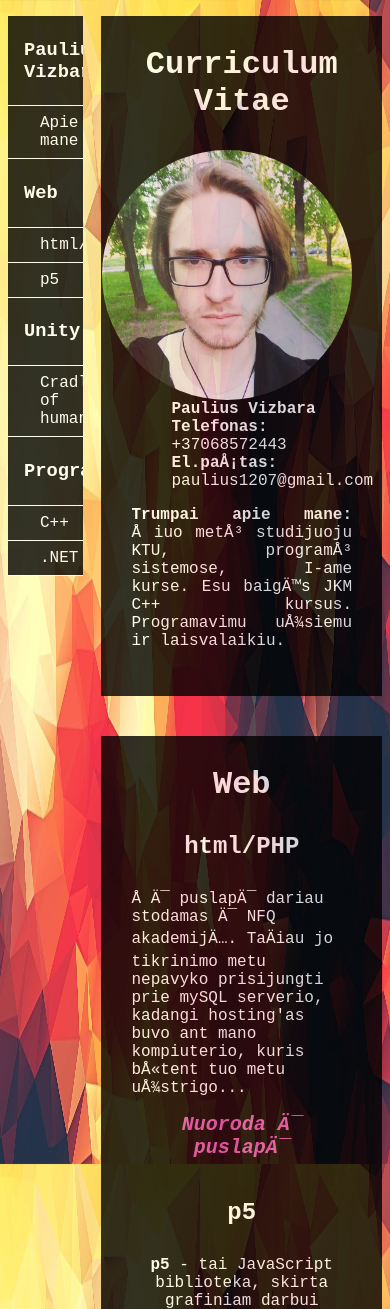
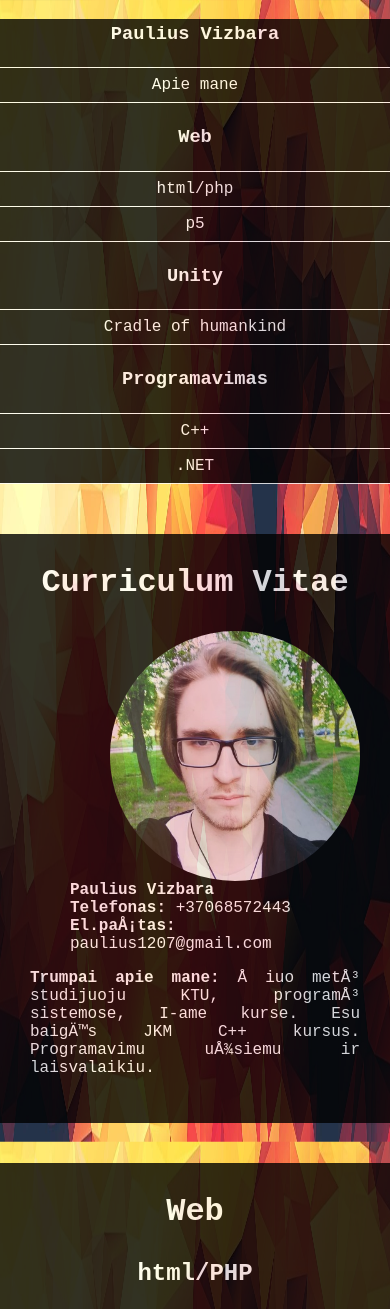
Before and after one commit to FriendlyBurrito/PauliusVizbara, a PHP site: page / in a window 390 px wide. Shown: the top 1309 px of the page. Run offline with PHP 8.4, Linux system fonts and the light colour scheme.

Commit message:
static menu, mobile

```diff
--- a/index.html
+++ b/index.html
@@ -7,9 +7,10 @@
 	</head>
 
 	<body>
-		<div class="leftcolumn" >
-			<div class="Navigation">
-				<ul>
+
+
+
+				<ul class="leftcolumn Navigation">
 					<li><h3> Paulius Vizbara </h3> </li>
 						<li><a href="#cv"> Apie mane</a></li>
 					<li><h3> Web </h3> </li>
@@ -22,9 +23,9 @@
 						<li><a href="#dotnet"> .NET</a></li>
 
 				</ul>
-			</div>
 
-		</div>
+
+
 
 		<div class="rightcolumn" >
 
@@ -113,6 +114,7 @@
 				<a class="Link"  href="https://we.tl/j8gsHHrESg"> <i> <b> Nuoroda projekto atsisiuntimui  </b> </i></a>
 
 			</div>
+
 		</div>
 	<script>
 	var myIndexes = [0,0];
--- a/navigation.css
+++ b/navigation.css
@@ -8,9 +8,12 @@
     opacity: 0.8;
 }
 
+
 .Navigation  li{
     border-bottom: solid 1px white;
+
 }
+
 
 
 .Horizontal{
--- a/style.css
+++ b/style.css
@@ -1,32 +1,40 @@
 body {
-
+	margin: 0;
     color: white;
     font-family: "Courier New";
-    padding-top:2%;
-
     background-image: url("images/lowpoly01.jpg");
     background-attachment: fixed;
     background-repeat: round;
 }
-@media (min-width:1025px){
-	body{
-	padding-left: 15%;
-    padding-right: 15%;
-	}
 
-}
-.leftcolumn, .rightcolumn {
-    box-sizing: border-box;
 
+
+.leftcolumn {
+	opacity: 0.8;
+	width: 15%;
+	height: 100%;
+  	display:block;
+    margin:0;
+    padding: 0;
+    position: fixed;
+    background-color: black;
 }
 
-.leftcolumn {
-	width: 20%;
-  	display:block;
-  	float: left;
-    margin:0;
-    padding: 0;
-    position: static;
+@media screen and (max-width: 800px){
+
+    ul.leftcolumn,
+    ul.leftcolumn li,
+    ul.leftcolumn h3 {float: none;}
+
+    ul.leftcolumn {
+    	text-align: center;
+    	position: static;
+    	width: 100%;
+    	margin-bottom: 50px;
+    }
+    div.rightcolumn {
+    	width: 100%;
+    	margin-left: 0;}
 }
 
 .Carousel{
@@ -34,14 +42,15 @@ body {
 	max-width: 100%;
 }
 .rightcolumn {
-	width: 75%;
-    float: left;
-    margin-left:5%;
-    padding: 0;
+
+    margin-left:20%;
+    margin-right: 10%;
+
+
 }
 
 .contentcard{
-	  opacity: 0.8;
+	opacity: 0.8;
 	background-color: black;
 	padding: 30px;
 	margin-bottom: 40px;
```
Lines whose indentation alone changed are shown as unchanged.
